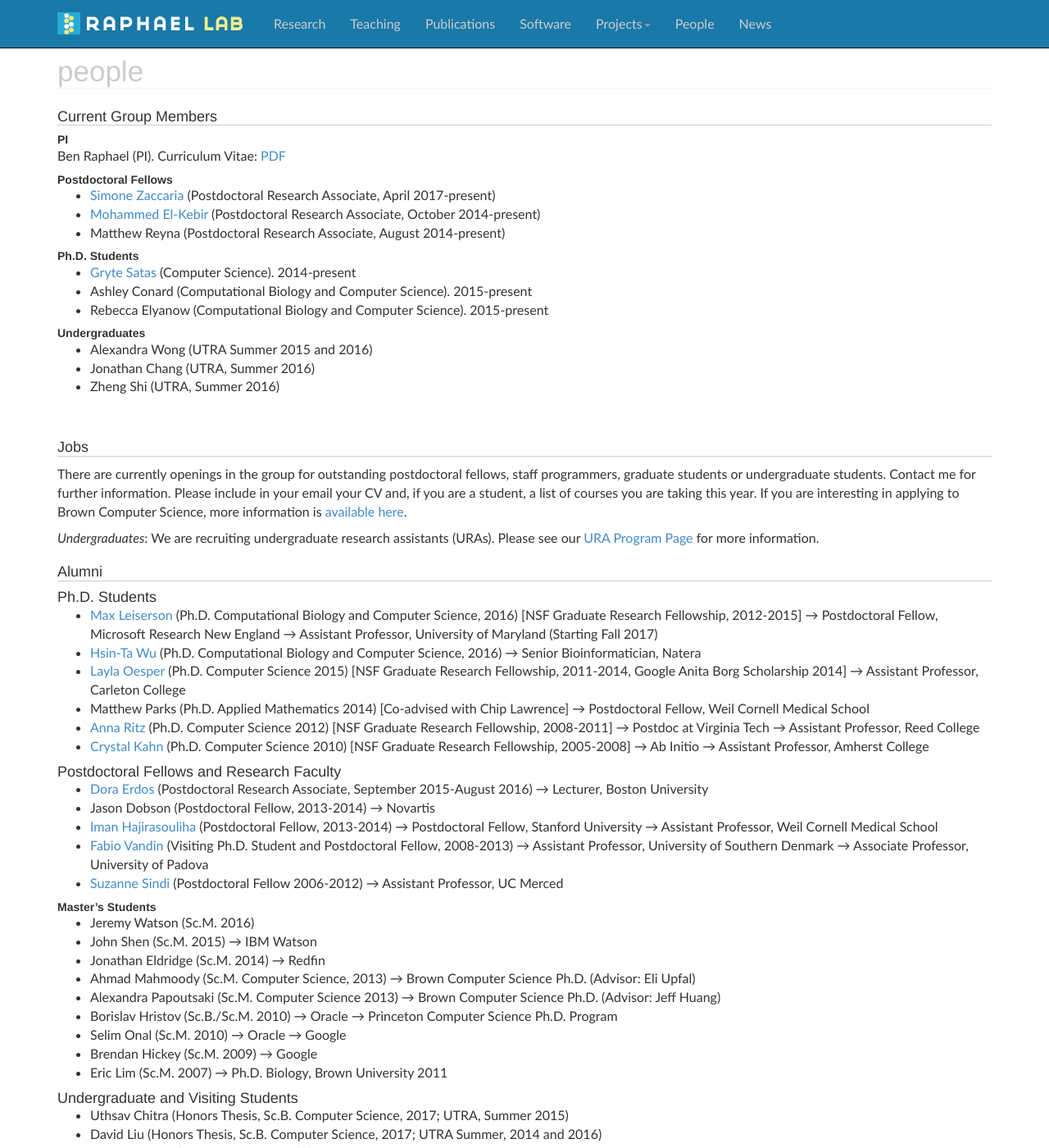
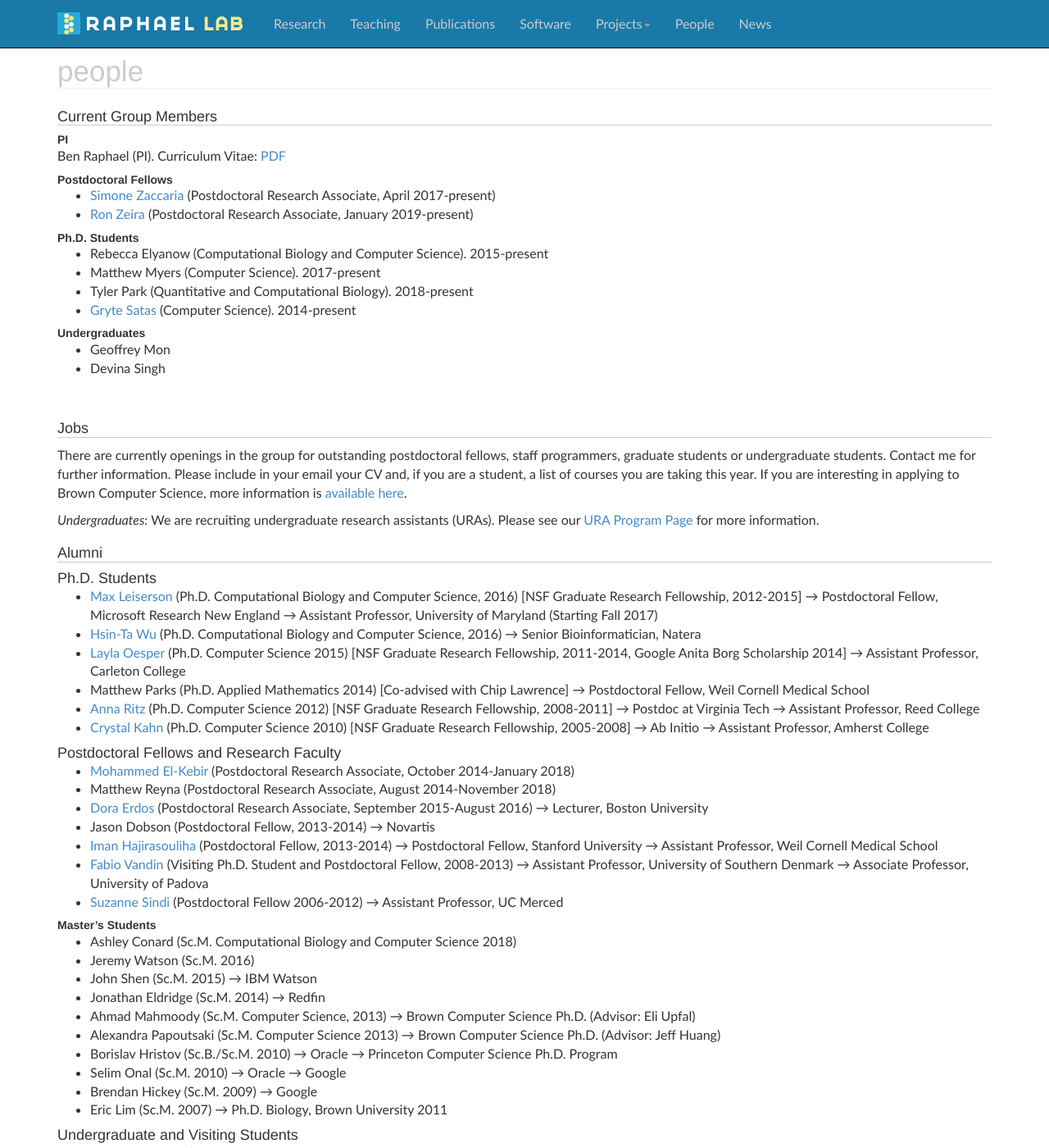
Before and after one commit to raphael-group/raphael-group.github.io, a Jekyll site: the page built from people/index.md, in a window 1280 px wide and 1400 px high. Shown: the whole window at 82% size. Built offline with Jekyll 4.4.1, drawn with Linux system fonts in a browser that asks for light colours; nearby versions of some CDN libraries; comment, search, counter and statistics services are not loaded; some of the changed text lies outside the part shown.

Commit message:
Update index.md

```diff
--- a/people/index.md
+++ b/people/index.md
@@ -13,18 +13,19 @@ Ben Raphael (PI). Curriculum Vitae: [PDF](http://compbio-research.cs.brown.edu/p
 
 ### Postdoctoral Fellows
 * [Simone Zaccaria](https://scholar.google.it/citations?user=_dJLciQAAAAJ&hl=en) (Postdoctoral Research Associate, April 2017-present)
-* [Mohammed El-Kebir](https://scholar.google.com/citations?user=8mUzslcAAAAJ&hl=en) (Postdoctoral Research Associate, October 2014-present)
-* Matthew Reyna (Postdoctoral Research Associate, August 2014-present)
+* [Ron Zeira](http://www.cs.tau.ac.il/~ronzeira/) (Postdoctoral Research Associate, January 2019-present)
+
 
 ### Ph.D. Students
+* Rebecca Elyanow (Computational Biology and Computer Science).  2015-present
+* Matthew Myers (Computer Science). 2017-present
+* Tyler Park (Quantitative and Computational Biology). 2018-present
 * [Gryte Satas](https://cs.brown.edu/people/gsatas/) (Computer Science). 2014-present
-* Ashley Conard (Computational Biology and Computer Science). 2015-present
-* Rebecca Elyanow (Computational Biology and Computer Science).  2015-present
+
 
 ### Undergraduates
-* Alexandra Wong (UTRA Summer 2015 and 2016)
-* Jonathan Chang (UTRA, Summer 2016)
-* Zheng Shi (UTRA, Summer 2016)
+* Geoffrey Mon
+* Devina Singh
 
 <a name="jobs"></a>
 
@@ -46,6 +47,8 @@ There are currently openings in the group for outstanding postdoctoral fellows,
 * [Crystal Kahn](http://www3.amherst.edu/~cvalentine/cvalentine/Welcome.html) (Ph.D. Computer Science 2010) [NSF Graduate Research Fellowship, 2005-2008] &rarr; Ab Initio &rarr; Assistant Professor, Amherst College
 
 #### Postdoctoral Fellows and Research Faculty
+* [Mohammed El-Kebir](https://scholar.google.com/citations?user=8mUzslcAAAAJ&hl=en) (Postdoctoral Research Associate, October 2014-January 2018)
+* Matthew Reyna (Postdoctoral Research Associate, August 2014-November 2018)
 * [Dora Erdos](http://cs-people.bu.edu/edori/) (Postdoctoral Research Associate, September 2015-August 2016) &rarr; Lecturer, Boston University
 * Jason Dobson (Postdoctoral Fellow, 2013-2014) &rarr; Novartis
 * [Iman Hajirasouliha](http://www.imanh.org/) (Postdoctoral Fellow, 2013-2014) &rarr; Postdoctoral Fellow, Stanford University &rarr; Assistant Professor, Weil Cornell Medical School
@@ -53,6 +56,7 @@ There are currently openings in the group for outstanding postdoctoral fellows,
 * [Suzanne Sindi](http://faculty.ucmerced.edu/ssindi/) (Postdoctoral Fellow 2006-2012) &rarr; Assistant Professor, UC Merced
 
 ### Master's Students
+* Ashley Conard (Sc.M. Computational Biology and Computer Science 2018)
 * Jeremy Watson (Sc.M. 2016)
 * John Shen (Sc.M. 2015) &rarr; IBM Watson
 * Jonathan Eldridge (Sc.M. 2014) &rarr; Redfin
@@ -93,7 +100,7 @@ There are currently openings in the group for outstanding postdoctoral fellows,
 
 #### High School Students
 Funded through [NSF CAREER award](http://www.nsf.gov/awardsearch/showAward?AWD_ID=1053753) Summer outreach program
-
+* Christina Wong (Summer 2018) &rarr;
 * Isabella Millard (Summer 2015) &rarr;
 * Anthony Rolland (Summer 2014) &rarr; MIT, undergraduate
 * Ava Brignol (Summer 2013, 2014) &rarr; Harvard University, undergraduate
```
Also changed, not shown: other parts of people/index.md (+3 -0 lines).
